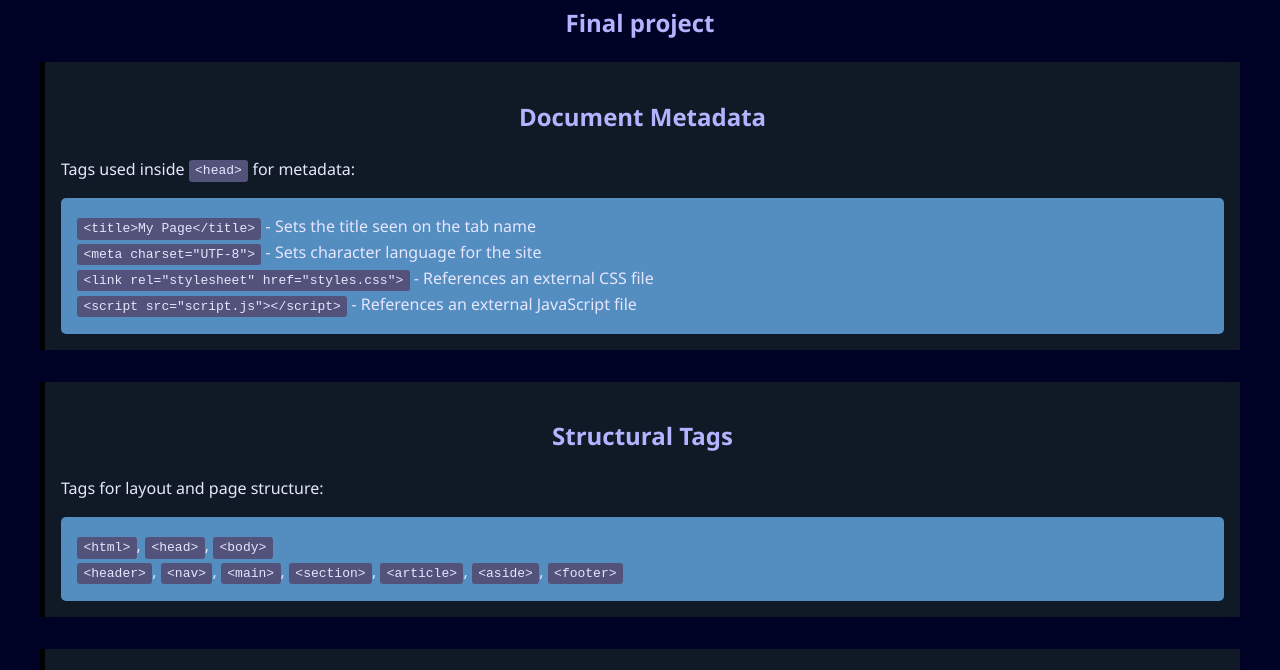
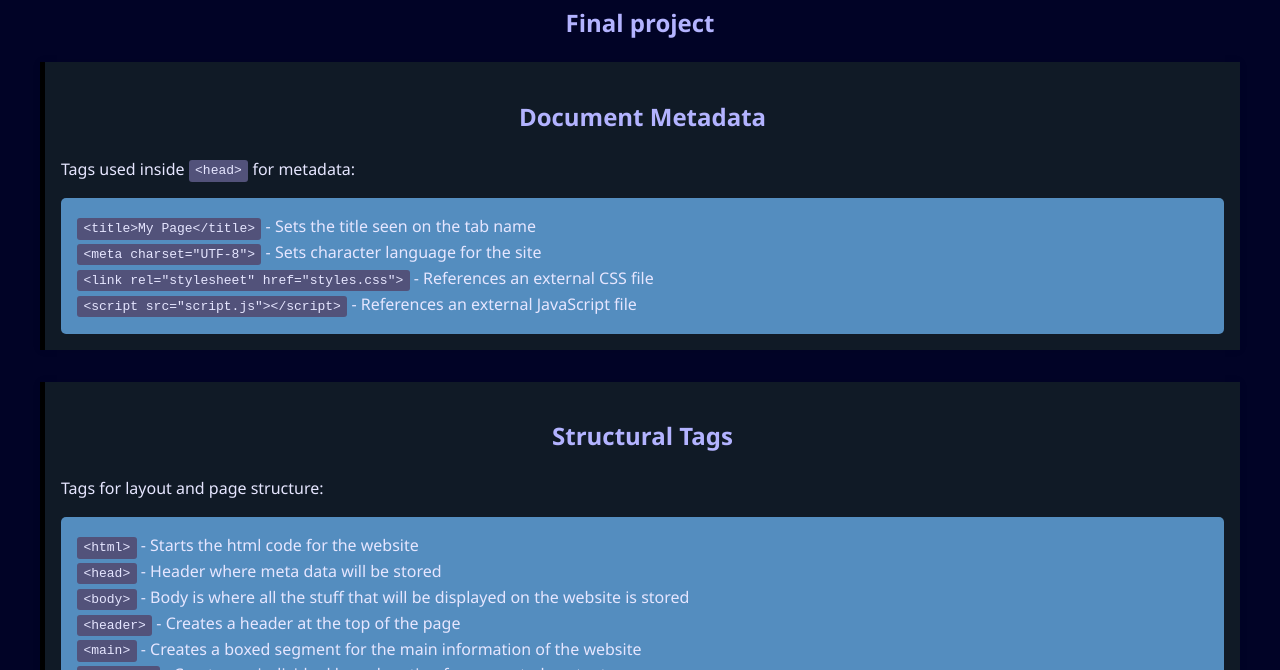
Before and after one commit to jdoggr/advancedIT_final, a plain HTML site: page index.html in a window 1280 px wide. Shown: the part 130-800 px from the top of the page. Drawn offline with Linux system fonts and the light colour scheme.

Commit message:
Update index.html

```diff
--- a/index.html
+++ b/index.html
@@ -86,8 +86,15 @@
     <h2>Structural Tags</h2>
     <p>Tags for layout and page structure:</p>
     <div class="example">
-      <code>&lt;html&gt;</code>, <code>&lt;head&gt;</code>, <code>&lt;body&gt;</code><br>
-      <code>&lt;header&gt;</code>, <code>&lt;nav&gt;</code>, <code>&lt;main&gt;</code>, <code>&lt;section&gt;</code>, <code>&lt;article&gt;</code>, <code>&lt;aside&gt;</code>, <code>&lt;footer&gt;</code>
+      <code>&lt;html&gt;</code> - Starts the html code for the website<br>
+      <code>&lt;head&gt;</code> - Header where meta data will be stored<br>
+      <code>&lt;body&gt;</code> - Body is where all the stuff that will be displayed on the website is stored<br>
+      <code>&lt;header&gt;</code> - Creates a header at the top of the page<br>
+      <code>&lt;main&gt;</code> - Creates a boxed segment for the main information of the website<br>
+      <code>&lt;section&gt;</code> - Creates an individual boxed section for seperated content<br>
+      <code>&lt;article&gt;</code> - The article tag specifies independent, self-contained content<br>
+      <code>&lt;aside&gt;</code> - The aside tag defines some content aside from the content it is placed in<br>
+      <code>&lt;footer&gt;</code> - The footer tag does as it says and makes a footer at the bottom of the page
     </div>
   </section>
 
```
